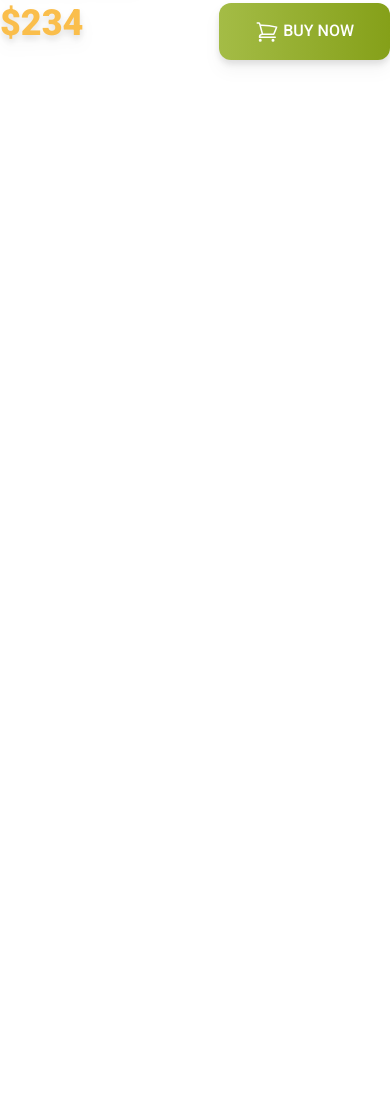
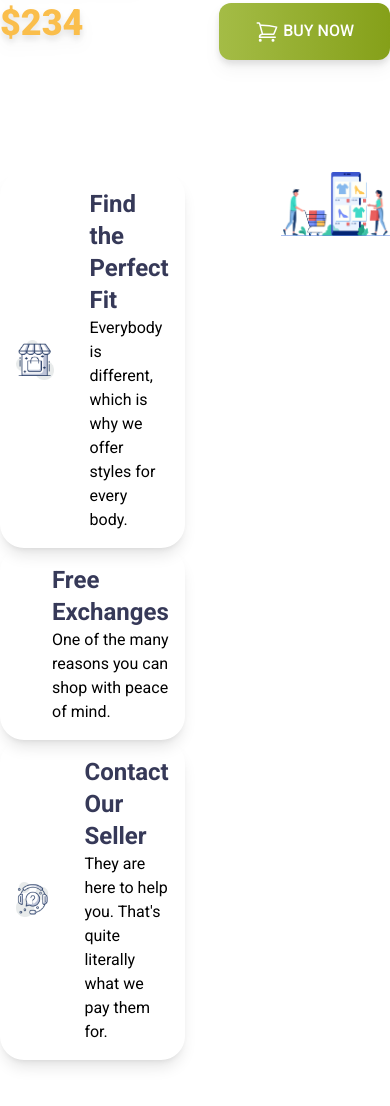
Before and after one commit to abdulalnakib/penguin-fashion-website, a plain HTML site: page index.html in a window 390 px wide. Shown: the part 4835-5941 px from the top of the page. Before the commit the page ends 4943 px from the top, so only its background shows below. Drawn offline with nearby package versions, Linux system fonts and the light colour scheme.

Commit message:
finished the support section except making it responsive

```diff
--- a/index.html
+++ b/index.html
@@ -188,6 +188,46 @@
                 </div>
             </div>
         </section>
+        <!-- Support section -->
+        <section class="py-16">
+            <div class="flex font-roboto gap-24">
+                <div>
+                    <div class="flex rounded-3xl shadow-lg items-center gap-9 p-4">
+                        <div>
+                            <img src="./icons/house.png" alt="">
+                        </div>
+                        <div>
+                            <h4 class="text-2xl text-[#363958] font-bold">Find the Perfect Fit</h4>
+                            <p>Everybody is different, which is why we
+                                offer styles for every body.</p>
+                        </div>
+                    </div>
+                    <div class="flex rounded-3xl shadow-lg items-center gap-9 p-4">
+                        <div>
+                            <img src="./icons/box.png" alt="">
+                        </div>
+                        <div>
+                            <h4 class="text-2xl text-[#363958] font-bold">Free Exchanges</h4>
+                            <p>One of the many reasons you can shop
+                                with peace of mind.</p>
+                        </div>
+                    </div>
+                    <div class="flex rounded-3xl shadow-lg items-center gap-9 p-4">
+                        <div>
+                            <img src="./icons/question.png" alt="">
+                        </div>
+                        <div>
+                            <h4 class="text-2xl text-[#363958] font-bold">Contact Our Seller</h4>
+                            <p>They are here to help you. That's quite
+                                literally what we pay them for.</p>
+                        </div>
+                    </div>
+                </div>
+                <div>
+                    <img src="./images/shopping.png" alt="">
+                </div>
+            </div>
+        </section>
     </main>
 
 </body>
```
